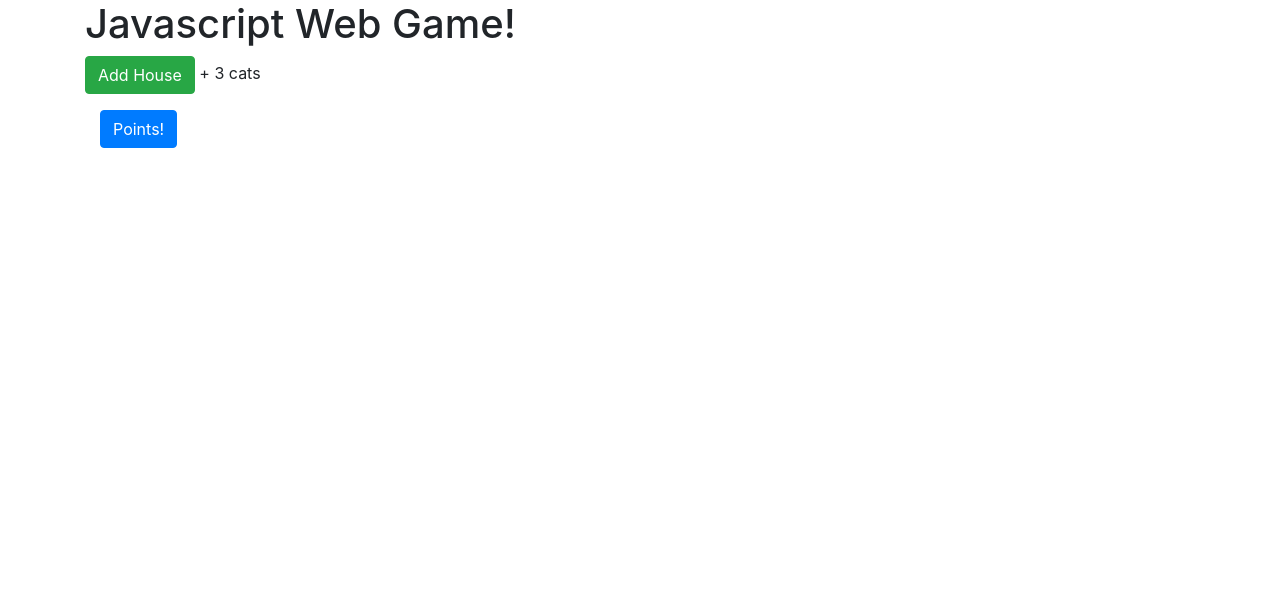
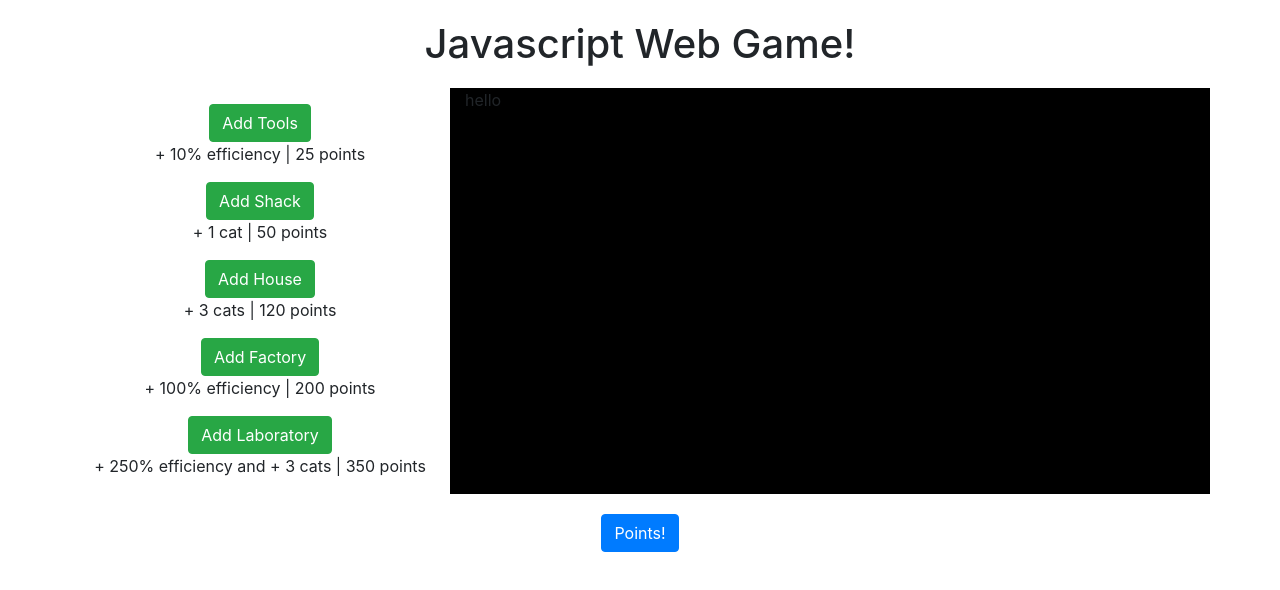
Before and after one commit to codythegreat/Javascript-web-game, a plain HTML site: page game.html in a window 1280 px wide. Drawn offline with nearby package versions, Linux system fonts and the light colour scheme.

Commit message:
commit from folder

```diff
--- a/game.html
+++ b/game.html
@@ -7,18 +7,28 @@
     <title>Javascript Web Game!</title>
   </head>
   <body>
-    <div class="container" id="header-container">
+    <div class="container" id="header-container" style="text-align: center; margin: 20px, auto; margin-top: 20px; margin-bottom: 20px;">
       <h1>Javascript Web Game!</h1>
     </div>
     <div class="container" id="body-container">
       <div class="row" id="game-data">
-        <div class="col-4" id="game-text">
-          <p><button type="button" class="btn btn-success">Add House</button> + 3 cats</p>
+        <div class="col-4" id="game-text" style="text-align: center;"">
+          <p id="point-counter"></p>
+          <button type="button" class="btn btn-success">Add Tools</button><p> + 10% efficiency | 25 points</p>
+          <button type="button" class="btn btn-success">Add Shack</button><p> + 1 cat | 50 points</p>
+          <button type="button" class="btn btn-success">Add House</button><p> + 3 cats | 120 points</p>
+          <button type="button" class="btn btn-success">Add Factory</button><p> + 100% efficiency | 200 points</p>
+          <button type="button" class="btn btn-success">Add Laboratory</button><p> + 250% efficiency and + 3 cats | 350 points</p>
         </div>
-        <div class="col-8" id="game-progress">
+        <div class="col-8" id="game-progress" style="background-color: black;">
+          <div class="row">
+          	<div class="col" style="max-width: 25%;">
+          	  <p>hello</p>
+            </div>
+          </div>
         </div>
       </div>
-      <div class="container" id="button-container">
+      <div class="container" id="button-container" style="text-align: center; margin-top: 20px;">
         <button type="button" class="btn btn-primary">Points!</button>
       </div>
     </div>
```
